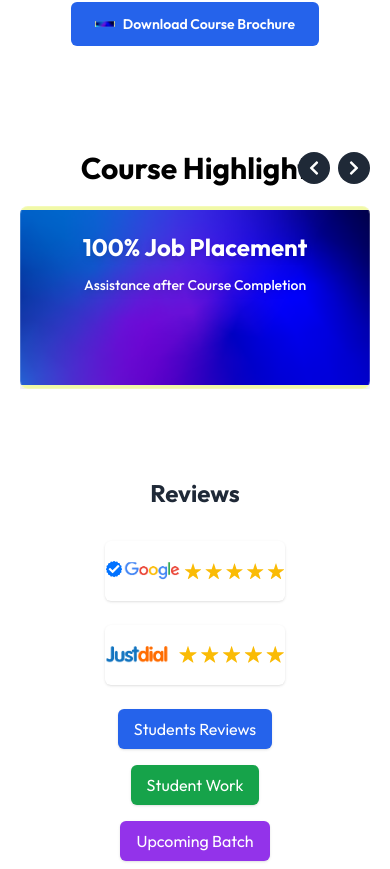
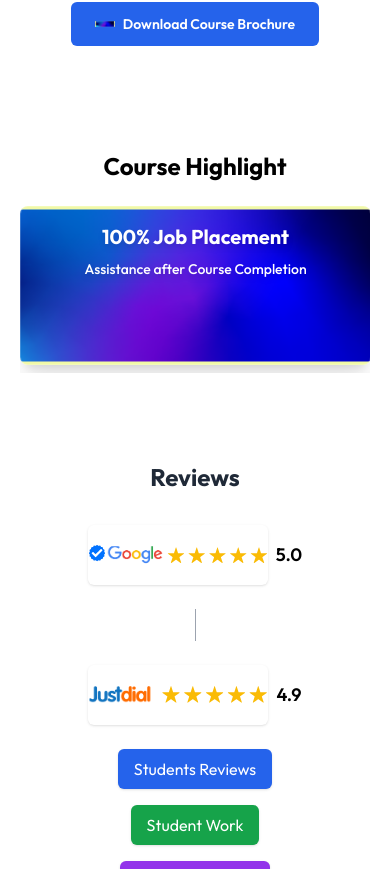
Before and after one commit to Rajumishra23/Anshika-digital, a React (Create React App) app: page / in a window 390 px wide. Shown: the part 4276-5145 px from the top of the page. Built offline with nearby package versions, Linux system fonts and the light colour scheme; a web font is replaced by a local one.

Commit message:
Updated layout for better responsive view

```diff
--- a/src/components/CourseHighlights.js
+++ b/src/components/CourseHighlights.js
@@ -29,12 +29,20 @@ const courseHighlights = [
   },
   {
     title: "Fees & Payment Options:",
-    subtitle: ["One Time Submit", "Extra Discount", "EMI also Available", "3–6 Months"],
+    subtitle: [
+      "One Time Submit",
+      "Extra Discount",
+      "EMI also Available",
+      "3–6 Months",
+    ],
     bg: "/Image/Asset32.svg",
   },
   {
     title: "Class Schedule:",
-    subtitle: ["Alternative Days", "Monday, Wednesday, Friday"],
+    subtitle: [
+      "Alternative Days",
+      "Monday, Wednesday, Friday",
+    ],
     bg: "/Image/Asset32.svg",
   },
 ];
@@ -45,9 +53,10 @@ export default function CourseHighlight() {
   const scroll = (direction) => {
     if (sliderRef.current) {
       const cardWidth = sliderRef.current.firstChild.offsetWidth + 16;
+      const { scrollLeft } = sliderRef.current;
       const scrollAmount = direction === "left" ? -cardWidth : cardWidth;
       sliderRef.current.scrollTo({
-        left: sliderRef.current.scrollLeft + scrollAmount,
+        left: scrollLeft + scrollAmount,
         behavior: "smooth",
       });
     }
@@ -55,6 +64,8 @@ export default function CourseHighlight() {
 
   return (
     <div className="w-full bg-white py-10 px-5 relative">
+      {/* Desktop View */}
+      <div className="sm:block hidden">
         {/* Heading + Arrows */}
         <div className="flex justify-center items-center mb-5 relative">
           <h2 className="text-black text-3xl font-bold">Course Highlight</h2>
@@ -74,10 +85,14 @@ export default function CourseHighlight() {
           </div>
         </div>
 
+        {/* Edge Gradient Overlays */}
+        <div className="absolute top-0 left-0 h-full w-10 bg-gradient-to-r from-white to-transparent pointer-events-none z-10" />
+        <div className="absolute top-0 right-0 h-full w-10 bg-gradient-to-l from-white to-transparent pointer-events-none z-10" />
+
         {/* Slider */}
         <div
           ref={sliderRef}
-        className="flex gap-4 overflow-hidden touch-none" // disable swipe manually
+          className="flex overflow-x-auto gap-4 scroll-smooth no-scrollbar relative z-0"
         >
           {courseHighlights.map((item, index) => {
             const isMultiLine = Array.isArray(item.subtitle);
@@ -85,14 +100,14 @@ export default function CourseHighlight() {
             return (
               <div
                 key={index}
-              className="flex-shrink-0 w-full sm:w-[500px] md:w-[700px] rounded-lg p-6 text-center text-white shadow-xl border border-white/20"
+                className="min-w-[700px] flex-shrink-0 rounded-lg p-6 text-center text-white shadow-xl border border-white/20"
                 style={{
                   backgroundImage: `url(${item.bg})`,
                   backgroundSize: "cover",
                   backgroundPosition: "center",
                 }}
               >
-              <h3 className="text-2xl sm:text-3xl md:text-3xl font-bold mb-3 drop-shadow-md">
+                <h3 className="text-3xl font-bold mb-3 drop-shadow-md">
                   {item.title}
                 </h3>
 
@@ -101,14 +116,14 @@ export default function CourseHighlight() {
                     {item.subtitle.map((line, i) => (
                       <p
                         key={i}
-                      className="text-sm sm:text-base font-medium leading-snug tracking-wide drop-shadow-md"
+                        className="text-sm font-medium leading-snug tracking-wide drop-shadow-md"
                       >
                         {line}
                       </p>
                     ))}
                   </div>
                 ) : (
-                <p className="text-sm sm:text-base font-medium drop-shadow-md">
+                  <p className="text-base font-medium drop-shadow-md">
                     {item.subtitle}
                   </p>
                 )}
@@ -117,5 +132,52 @@ export default function CourseHighlight() {
           })}
         </div>
       </div>
+
+      {/* Mobile View */}
+      <div className="block sm:hidden">
+        <h2 className="text-black text-2xl font-bold text-center mb-6">
+          Course Highlight
+        </h2>
+
+        <div className="flex overflow-x-auto gap-4 scroll-smooth no-scrollbar pb-2">
+          {courseHighlights.map((item, index) => {
+            const isMultiLine = Array.isArray(item.subtitle);
+
+            return (
+              <div
+                key={index}
+                className="min-w-[90vw] flex-shrink-0 rounded-lg p-4 text-center text-white shadow-xl border border-white/20"
+                style={{
+                  backgroundImage: `url(${item.bg})`,
+                  backgroundSize: "cover",
+                  backgroundPosition: "center",
+                }}
+              >
+                <h3 className="text-xl font-bold mb-2 drop-shadow-md">
+                  {item.title}
+                </h3>
+
+                {isMultiLine ? (
+                  <div className="space-y-1">
+                    {item.subtitle.map((line, i) => (
+                      <p
+                        key={i}
+                        className="text-sm font-medium leading-snug drop-shadow-md"
+                      >
+                        {line}
+                      </p>
+                    ))}
+                  </div>
+                ) : (
+                  <p className="text-sm font-medium drop-shadow-md">
+                    {item.subtitle}
+                  </p>
+                )}
+              </div>
+            );
+          })}
+        </div>
+      </div>
+    </div>
   );
 }
--- a/src/components/PlacedStudents.js
+++ b/src/components/PlacedStudents.js
@@ -16,7 +16,7 @@ const RecentlyPlaced = () => {
   const handleScroll = (direction) => {
     if (scrollRef.current) {
       scrollRef.current.scrollBy({
-        left: direction === "left" ? -300 : 300,
+        left: direction === "left" ? -250 : 250,
         behavior: "smooth",
       });
     }
@@ -31,11 +31,11 @@ const RecentlyPlaced = () => {
         </h2>
 
         {/* Wrapper for buttons + slider */}
-        <div className="relative">
+        <div className="relative flex items-center">
           {/* Left Button */}
           <button
             onClick={() => handleScroll("left")}
-            className="hidden sm:flex absolute left-0 top-1/2 -translate-y-1/2 bg-white shadow p-2 rounded-full hover:bg-gray-100 z-10"
+            className="absolute left-0 z-10 bg-white shadow p-2 rounded-full hover:bg-gray-100"
           >
             ⟨
           </button>
@@ -43,13 +43,12 @@ const RecentlyPlaced = () => {
           {/* Sliding Row */}
           <div
             ref={scrollRef}
-            className="flex overflow-x-auto space-x-4 sm:space-x-6 scrollbar-hide scroll-smooth px-2 sm:px-10 snap-x"
-            style={{ WebkitOverflowScrolling: "touch" }}
+            className="flex overflow-hidden space-x-4 sm:space-x-6 scroll-smooth px-8"
           >
             {placedStudents.map((student, index) => (
               <div
                 key={index}
-                className="min-w-[200px] sm:min-w-[220px] bg-purple-100 rounded-xl shadow-md hover:shadow-lg transition duration-300 p-4 sm:p-6 text-center flex-shrink-0 snap-start"
+                className="min-w-[200px] sm:min-w-[220px] bg-purple-100 rounded-xl shadow-md hover:shadow-lg transition duration-300 p-4 sm:p-6 text-center flex-shrink-0"
               >
                 <img
                   src={student.image}
@@ -68,7 +67,7 @@ const RecentlyPlaced = () => {
           {/* Right Button */}
           <button
             onClick={() => handleScroll("right")}
-            className="hidden sm:flex absolute right-0 top-1/2 -translate-y-1/2 bg-white shadow p-2 rounded-full hover:bg-gray-100 z-10"
+            className="absolute right-0 z-10 bg-white shadow p-2 rounded-full hover:bg-gray-100"
           >
             ⟩
           </button>
--- a/src/components/Review.js
+++ b/src/components/Review.js
@@ -14,17 +14,30 @@ const ReviewSection = () => {
 
         {/* Top Review Logos */}
 <div className="flex flex-col sm:flex-row justify-center items-center gap-6 mb-6">
+  {/* Google */}
+  <div className="flex items-center gap-2">
     <img
       src="/Image/Asset35.svg"
       alt="Google Review"
       className="w-[180px] h-[60px] object-contain rounded-md shadow"
     />
+    <span className="text-black font-semibold text-lg">5.0</span>
+  </div>
+
+  {/* Divider */}
+  <div className="w-px h-8 bg-gray-400"></div>
+
+  {/* Justdial */}
+  <div className="flex items-center gap-2">
     <img
       src="/Image/Asset36.svg"
       alt="Justdial Review"
       className="w-[180px] h-[60px] object-contain rounded-md shadow"
     />
+    <span className="text-black font-semibold text-lg">4.9</span>
   </div>
+</div>
+
 
         {/* Buttons + Icon Dropdown */}
         <div className="flex flex-col sm:flex-row justify-center items-center gap-4 mb-10 relative">
@@ -63,7 +76,7 @@ const ReviewSection = () => {
           <img
             src="/Image/gOFofM.svg"
             alt="Review Banner"
-            className="w-full h-[600px] object-cover rounded-lg mb-6"
+            className="w-full h-[800px] object-cover rounded-lg mb-6"
           />
 
           {/* Software Covered Section Inside Same Box */}
@@ -73,55 +86,56 @@ const ReviewSection = () => {
 
         <div className="space-y-6">
   {/* Photoshop */}
-  <div className="flex items-center bg-white px-4 py-3 rounded-md shadow-sm border border-gray-200 max-w-fit mx-auto">
+<div className="flex items-center bg-white px-4 py-3 rounded-md shadow-sm border border-gray-200 max-w-fit mx-auto mb-4">
   <img
     src="/Image/sjcRYS.svg"
     alt="Photoshop"
-      className="w-[300px] h-[150px] object-contain mr-4"
+    className="w-[250px] h-[150px] object-contain mr-4"
   />
-    <div className="flex flex-col justify-center w-[300px] h-[150px]">
+  <div className="flex flex-col justify-center">
     <h4 className="text-[16px] font-semibold text-gray-800 leading-tight">
       Photoshop
     </h4>
-      <button className="mt-2 px-4 py-1 bg-purple-600 text-white text-xs rounded hover:bg-purple-700 transition">
+    <button className="mt-2 inline-block px-3 py-1 bg-purple-600 text-white text-xs rounded hover:bg-purple-700 transition w-auto">
       Read More
     </button>
   </div>
 </div>
 
 {/* Premiere Pro */}
-  <div className="flex flex-row-reverse items-center bg-white px-4 py-3 rounded-md shadow-sm border border-gray-200 max-w-fit mx-auto">
+<div className="flex flex-row-reverse items-center bg-white px-4 py-3 rounded-md shadow-sm border border-gray-200 max-w-fit mx-auto mb-4">
   <img
     src="/Image/ynQkii.svg"
     alt="Premiere Pro"
-      className="w-[300px] h-[150px] object-contain ml-4"
+    className="w-[250px] h-[150px] object-contain ml-4"
   />
-    <div className="flex flex-col justify-center text-right w-[300px] h-[150px]">
+  <div className="flex flex-col justify-center text-right">
     <h4 className="text-[16px] font-semibold text-gray-800 leading-tight">
       Premiere Pro
     </h4>
-      <button className="mt-2 px-4 py-1 bg-purple-600 text-white text-xs rounded hover:bg-purple-700 transition">
+    <button className="mt-2 inline-block px-3 py-1 bg-purple-600 text-white text-xs rounded hover:bg-purple-700 transition w-auto">
       Read More
     </button>
   </div>
 </div>
 
 {/* After Effects */}
-  <div className="flex items-center bg-white px-4 py-3 rounded-md shadow-sm border border-gray-200 max-w-fit mx-auto">
+<div className="flex items-center bg-white px-4 py-3 rounded-md shadow-sm border border-gray-200 max-w-fit mx-auto mb-4">
   <img
     src="/Image/VrybWN.svg"
     alt="After Effects"
-      className="w-[300px] h-[150px] object-contain mr-4"
+    className="w-[250px] h-[150px] object-contain mr-4"
   />
-    <div className="flex flex-col justify-center w-[300px] h-[150px]">
+  <div className="flex flex-col justify-center">
     <h4 className="text-[16px] font-semibold text-gray-800 leading-tight">
       After Effects
     </h4>
-      <button className="mt-2 px-4 py-1 bg-purple-600 text-white text-xs rounded hover:bg-purple-700 transition">
+    <button className="mt-2 inline-block px-3 py-1 bg-purple-600 text-white text-xs rounded hover:bg-purple-700 transition w-auto">
       Read More
     </button>
   </div>
 </div>
+
 </div>
 
 
```
Lines whose indentation alone changed are shown as unchanged.
